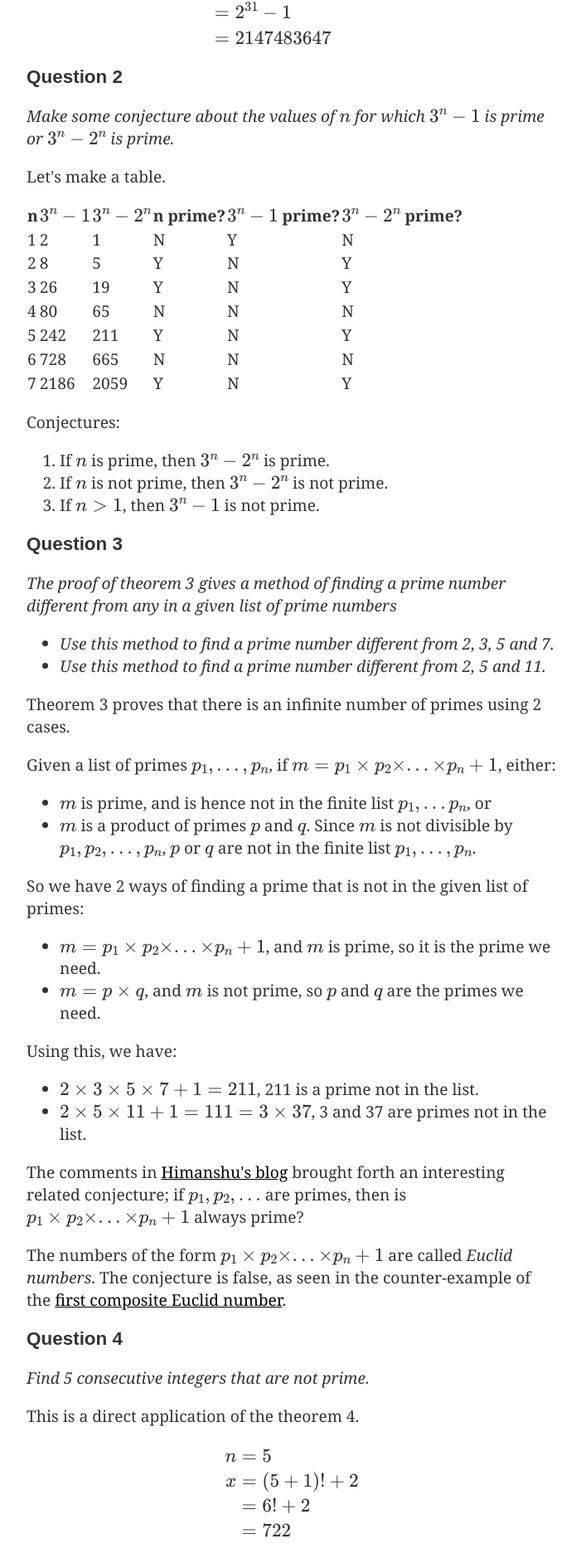
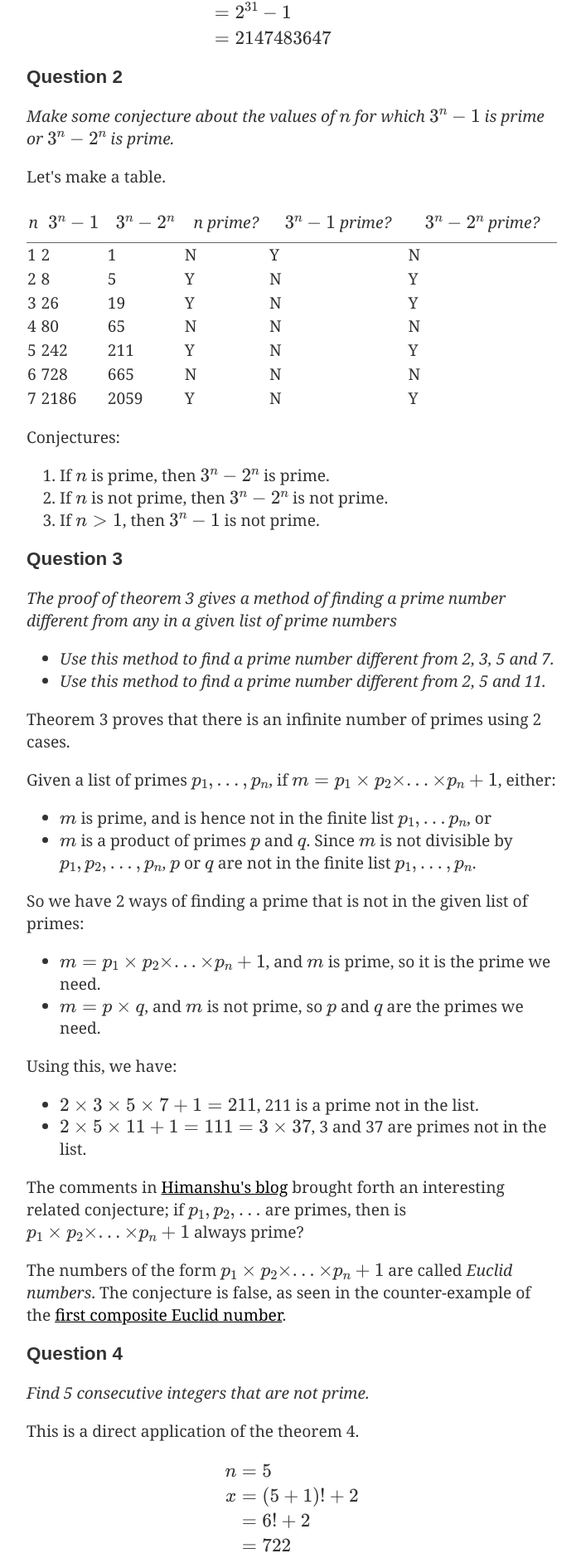
Before and after one commit to ganpatrao/ganpatrao.github.io, a Jekyll site: the page built from _posts/2013-08-04-beginning-how-to-prove-it.md, in a window 1280 px wide. Shown: the part 1839-3723 px from the top of the page at 83% size, without its empty margins (352-1053 px from the left). Built offline with Jekyll 4.4.1, drawn with Linux system fonts in a browser that asks for light colours; formulas are drawn with MathJax 3.

Commit message:
Table styles

```diff
--- a/css/styles.css
+++ b/css/styles.css
@@ -20,6 +20,25 @@ blockquote {
     font-style: italic;
     padding-left: 1em;
     margin-left: 1em;
+}
+
+
+table {
+    width: 100%;
+}
+
+th {
+    font-weight: normal;
+    font-style: italic;
+    padding: 0.5em 0;
+}
+
+td {
+    padding 0.4em 0 0 10px;
+}
+
+thead {
+    border-bottom: 1px solid #666;
 }
 
 .container {
@@ -209,6 +228,10 @@ p code, ul code {
     list-style-type: none;
 }
 
+.MathJax_Display {
+    margin: 1.5em 0;
+}
+
 @media (max-width: 767px) {
     .container {
         margin: 3em 0;
```
